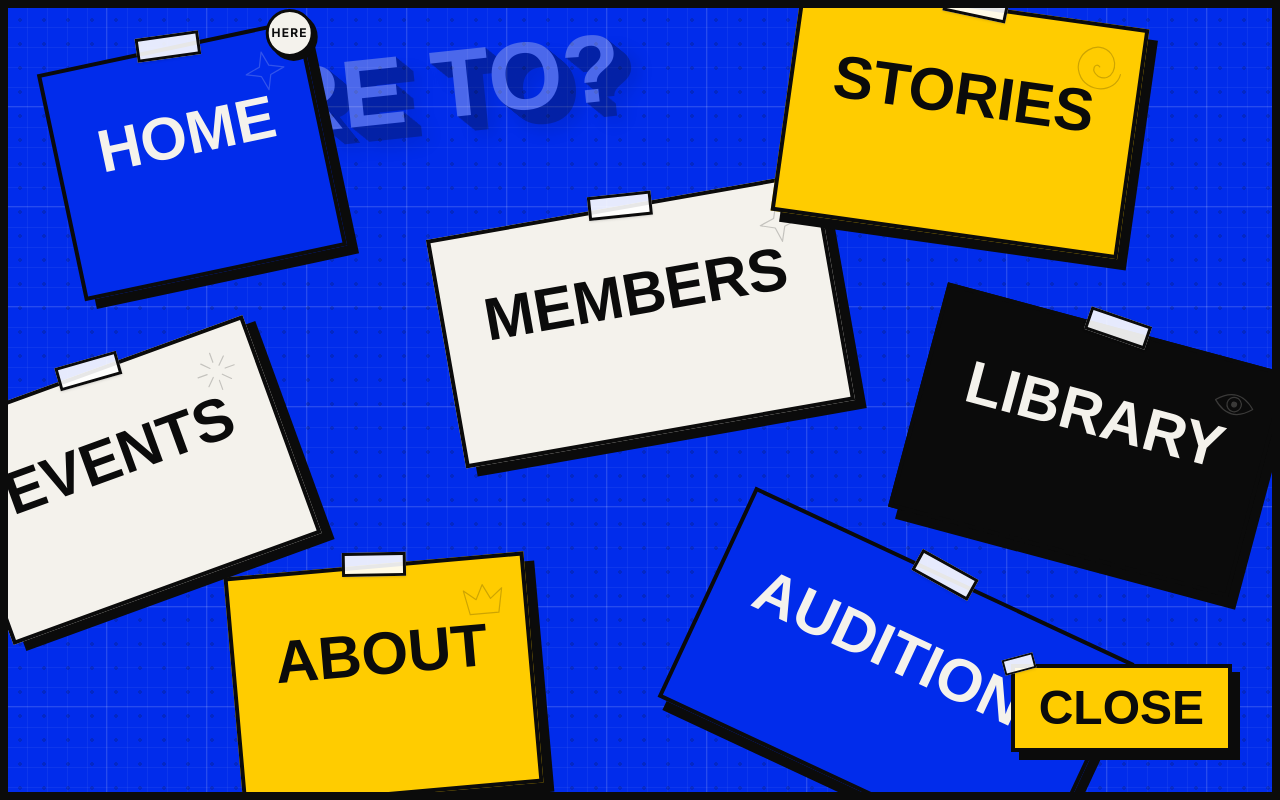
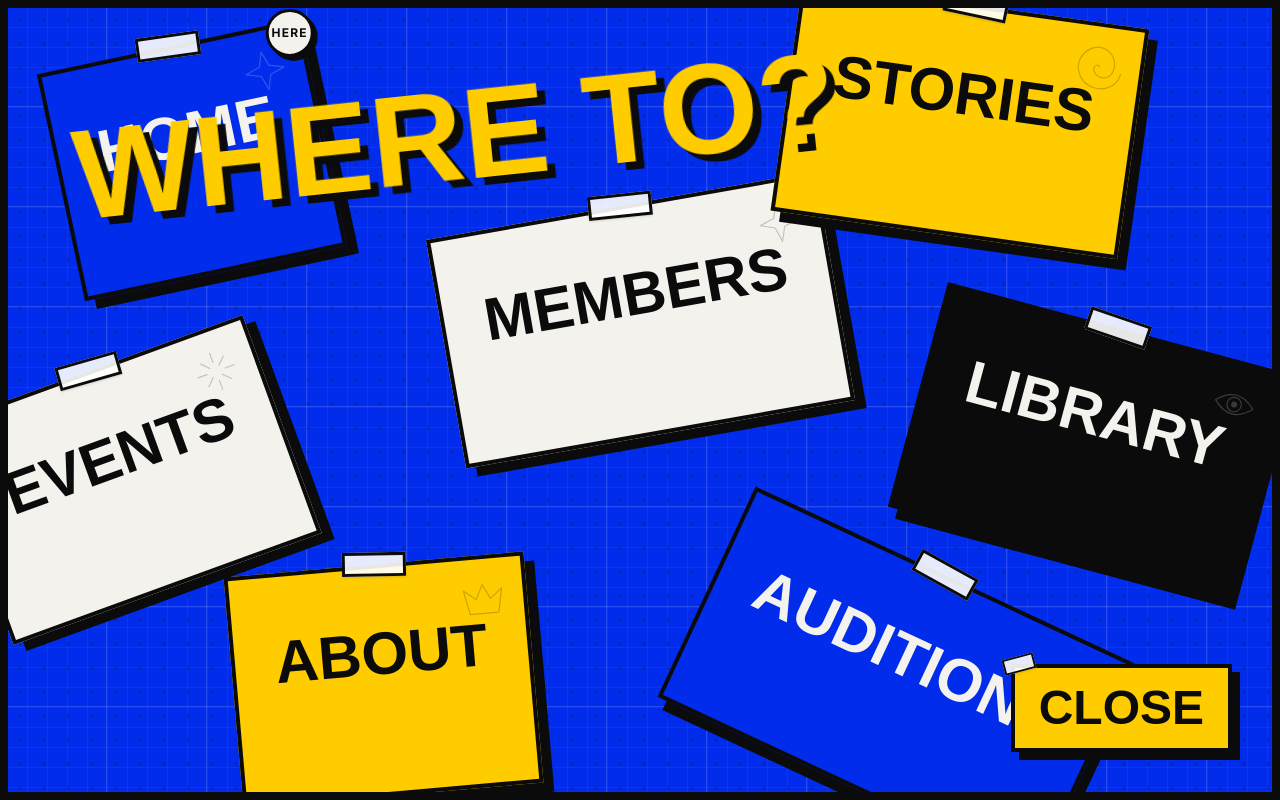
Before and after one commit to imagine1phoenix/inkinquills, a Next.js app: page / in a window 1280 px wide. Both pictures are taken after a click on the button "MENU". Shown: the top 800 px of the page. Built offline with nearby package versions, Linux system fonts and the light colour scheme; a web font is replaced by a local one.

Commit message:
style: update positioning, sizing, and styling of navigation heading

```diff
--- a/src/components/Navigation.tsx
+++ b/src/components/Navigation.tsx
@@ -75,7 +75,7 @@ export default function Navigation() {
 
             <div className="relative w-full h-full max-w-[100vw] max-h-[100vh] flex items-center justify-center perspective-[1000px]">
 
-              <h2 className="absolute top-10 left-10 font-display text-4xl md:text-8xl font-black text-[#F4F2EC] uppercase text-3d -rotate-6 opacity-30 select-none">
+              <h2 className="absolute top-8 left-8 md:top-16 md:left-16 z-50 font-display text-5xl md:text-9xl font-black text-metro-yellow uppercase drop-shadow-[8px_8px_0_var(--midnight)] -rotate-6 select-none pointer-events-none">
                 Where to?
               </h2>
 
```
